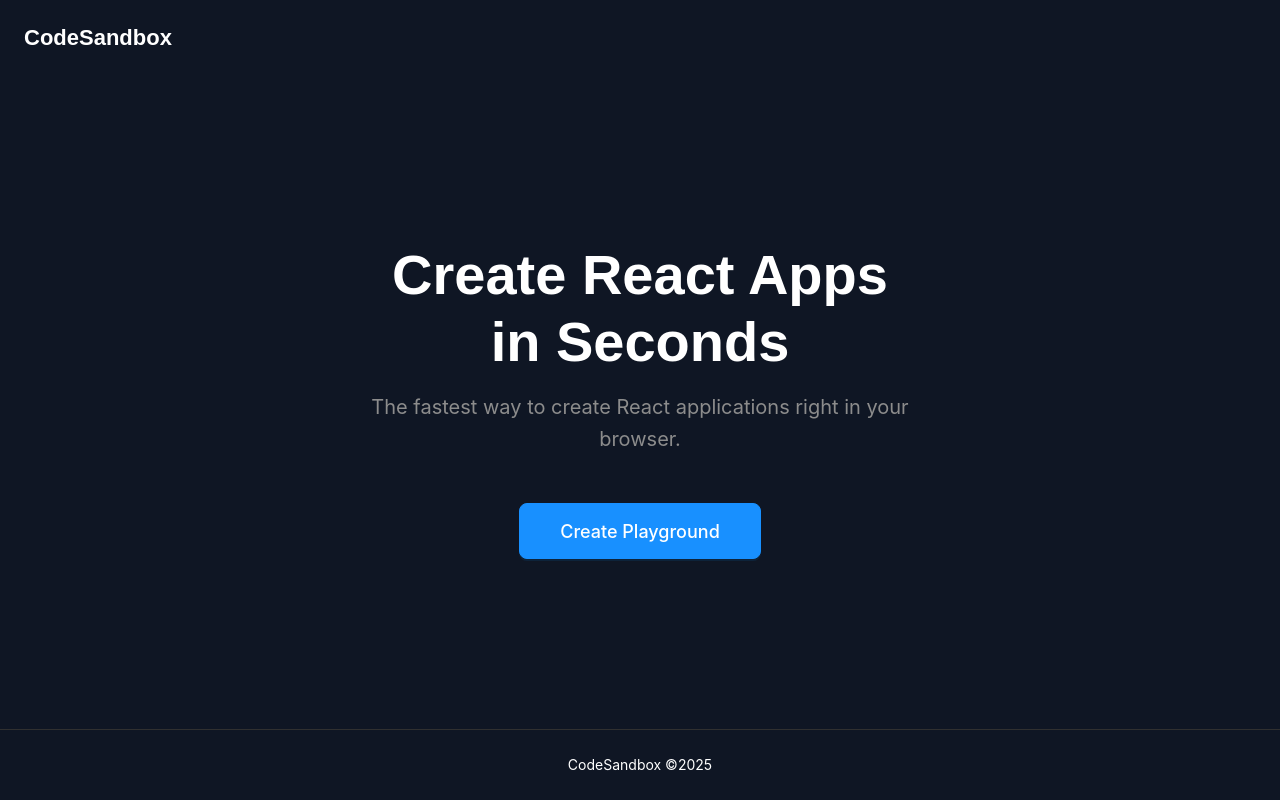
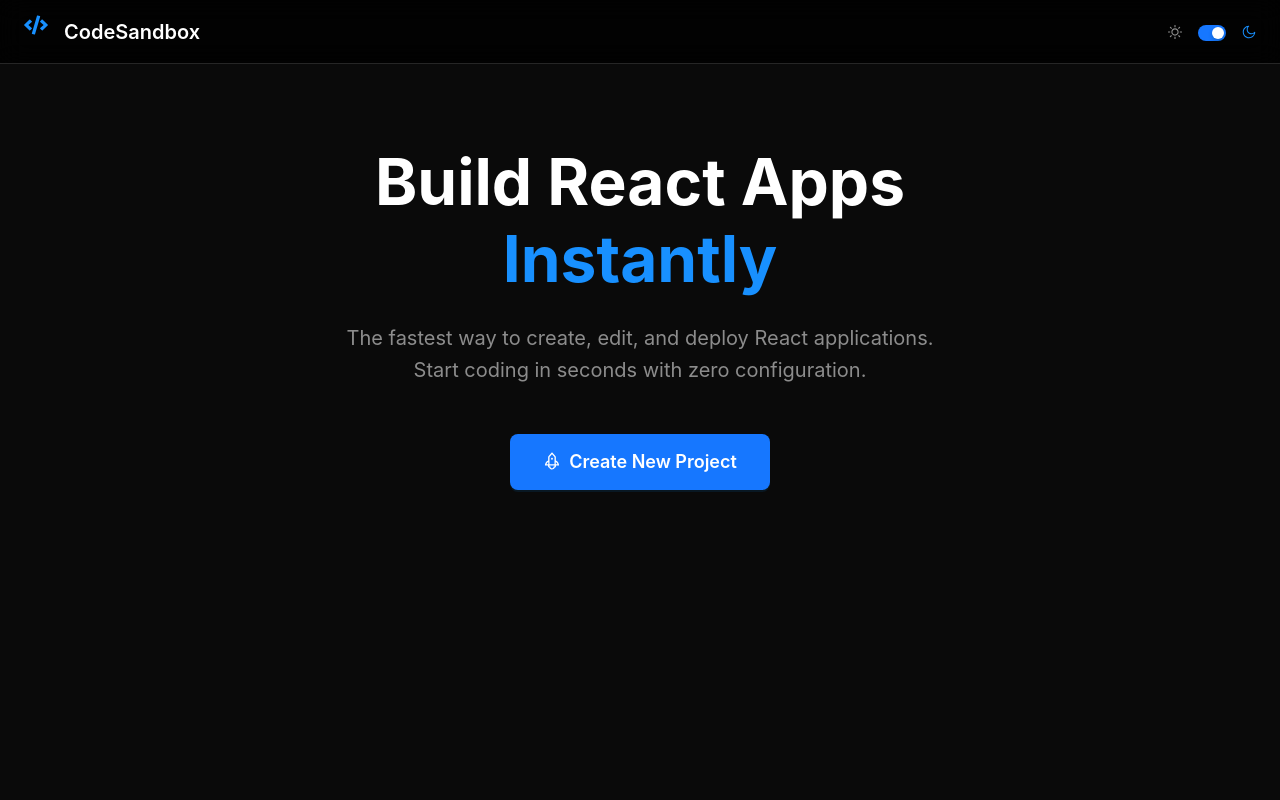
Before and after one commit to himanshuramteke/CodeSandbox-frontend, a React (Vite) app: page / in a window 1280 px wide. Built offline with nearby package versions, Linux system fonts and the light colour scheme; no server answers.

Commit message:
Redesign CreateProject Page with toggle theme

```diff
--- a/src/pages/CreateProject.jsx
+++ b/src/pages/CreateProject.jsx
@@ -1,12 +1,24 @@
-import { Button, Flex, Layout, message, Space, Typography } from "antd";
-import { useState } from "react";
+import React, { useState } from "react";
 import { useNavigate } from "react-router-dom";
+import {
+  Layout,
+  Button,
+  Typography,
+  Space,
+  Switch,
+  message,
+  Row,
+  Col,
+} from "antd";
+import { SunOutlined, MoonOutlined, RocketOutlined } from "@ant-design/icons";
+import { FaCode } from "react-icons/fa";
 import useCreateProject from "../hooks/apis/mutations/useCreateProject";
 
 const { Header, Content, Footer } = Layout;
 const { Title, Text } = Typography;
 
 export const CreateProject = () => {
+  const [isDark, setIsDark] = useState(true);
   const { createProjectMutation } = useCreateProject();
   const navigate = useNavigate();
   const [isCreating, setIsCreating] = useState(false);
@@ -31,102 +43,119 @@
     }, 2000);
   }
 
+  const toggleTheme = () => {
+    setIsDark(!isDark);
+  };
+
+  const layoutStyle = {
+    minHeight: "100vh",
+    backgroundColor: isDark ? "#0a0a0a" : "#ffffff",
+    color: isDark ? "#ffffff" : "#000000",
+  };
+
+  const headerStyle = {
+    backgroundColor: isDark ? "rgba(0, 0, 0, 0.8)" : "rgba(255, 255, 255, 0.8)",
+    backdropFilter: "blur(12px)",
+    borderBottom: isDark ? "1px solid #262626" : "1px solid #f0f0f0",
+    padding: "0 24px",
+    height: "64px",
+    position: "sticky",
+    top: 0,
+    zIndex: 1000,
+  };
+
+  const contentStyle = {
+    padding: "80px 24px",
+    backgroundColor: isDark ? "#0a0a0a" : "#ffffff",
+  };
+
   return (
-        <Layout style={{
-            minHeight: "100vh",
-            background: "#0f1624",
-            fontFamily: "'Inter', sans-serif",
-            padding: 0,
-            margin: 0
-        }}>
-            <Header style={{
-                background: "transparent",
-                display: "flex",
-                justifyContent: "space-between",
-                alignItems: "center",
-                padding: 0,
-                paddingLeft: 24,
-                paddingRight: 24,
-                height: 80
-            }}>
-                <Space align="center">
-                    <Text strong style={{
-                        color: "#fff",
-                        fontSize: 22,
-                        fontFamily: "'Poppins', sans-serif",
-                        fontWeight: 600
-                    }}>
+    <Layout style={layoutStyle}>
+      <Header style={headerStyle}>
+        <Row justify="space-between" align="middle">
+          <Col>
+            <Space align="center" size="middle">
+              <FaCode
+                style={{
+                  fontSize: "24px",
+                  color: isDark ? "#1890ff" : "#1890ff",
+                }}
+              />
+              <Title
+                level={4}
+                style={{
+                  margin: 0,
+                  color: isDark ? "#ffffff" : "#000000",
+                  fontWeight: 600,
+                }}
+              >
                 CodeSandbox
-                    </Text>
+              </Title>
             </Space>
+          </Col>
+
+          <Col>
+            <Space align="center" size="middle">
+              <SunOutlined style={{ color: isDark ? "#8c8c8c" : "#faad14" }} />
+              <Switch checked={isDark} onChange={toggleTheme} size="small" />
+              <MoonOutlined style={{ color: isDark ? "#1890ff" : "#8c8c8c" }} />
+            </Space>
+          </Col>
+        </Row>
       </Header>
 
-            <Content style={{ padding: 0 }}>
-                <Flex
-                    vertical
-                    justify="center"
-                    align="center"
+      <Content style={contentStyle}>
+        <div style={{ maxWidth: "1200px", margin: "0 auto" }}>
+          {/* Hero Section */}
+          <div style={{ textAlign: "center", marginBottom: "100px" }}>
+            <Title
+              level={1}
               style={{
-                        minHeight: "calc(100vh - 160px)",
-                        textAlign: "center",
-                        maxWidth: 800,
-                        margin: "0 auto",
-                        padding: 0
+                color: isDark ? "#ffffff" : "#000000",
+                fontSize: "clamp(2.5rem, 5vw, 4rem)",
+                fontWeight: 700,
+                marginBottom: "24px",
+                lineHeight: 1.2,
               }}
             >
-                    <Title level={1} style={{
-                        color: "#fff",
-                        marginBottom: 16,
-                        fontSize: "3.5rem",
-                        fontWeight: 700,
-                        fontFamily: "'Poppins', sans-serif",
-                        lineHeight: 1.2
-                    }}>
-                        Create React Apps <br /> in Seconds
+              Build React Apps
+              <br />
+              <span style={{ color: "#1890ff" }}>Instantly</span>
             </Title>
-                    <Text style={{
-                        color: "#8c8c8c",
-                        marginBottom: 48,
+
+            <Text
+              style={{
+                color: isDark ? "#8c8c8c" : "#595959",
                 fontSize: "1.25rem",
-                        maxWidth: 600,
-                        fontFamily: "'Inter', sans-serif",
-                        lineHeight: 1.6
-                    }}>
-                        The fastest way to create React applications right in your browser.
+                lineHeight: 1.6,
+                display: "block",
+                maxWidth: "600px",
+                margin: "0 auto 48px auto",
+              }}
+            >
+              The fastest way to create, edit, and deploy React applications.
+              Start coding in seconds with zero configuration.
             </Text>
 
             <Button
               type="primary"
               size="large"
+              icon={<RocketOutlined />}
+              loading={isCreating}
               onClick={handleCreateProject}
-                        loading={isCreating}
               style={{
-                            height: 56,
-                            padding: "0 40px",
-                            fontSize: 18,
-                            background: "#1890ff",
-                            borderColor: "#1890ff",
-                            fontFamily: "'Inter', sans-serif",
-                            fontWeight: 500,
-                            borderRadius: 8
+                height: "56px",
+                padding: "0 32px",
+                fontSize: "18px",
+                fontWeight: 600,
+                borderRadius: "8px",
               }}
             >
-                        {isCreating ? "Creating..." : "Create Playground"}
+              {isCreating ? "Creating Your Project..." : "Create New Project"}
             </Button>
-                </Flex>
+          </div>
+        </div>
       </Content>
-
-            <Footer style={{
-                textAlign: "center",
-                background: "transparent",
-                color: "#ffffff",
-                borderTop: "1px solid #303030",
-                padding: "24px 0",
-                margin: 0,
-                fontFamily: "'Inter', sans-serif"
-            }}>
-                <Text style={{ color: '#ffffff' }}>CodeSandbox ©{new Date().getFullYear()}</Text>
-            </Footer>
     </Layout>
   );
 };
```
Lines whose indentation alone changed are shown as unchanged.
